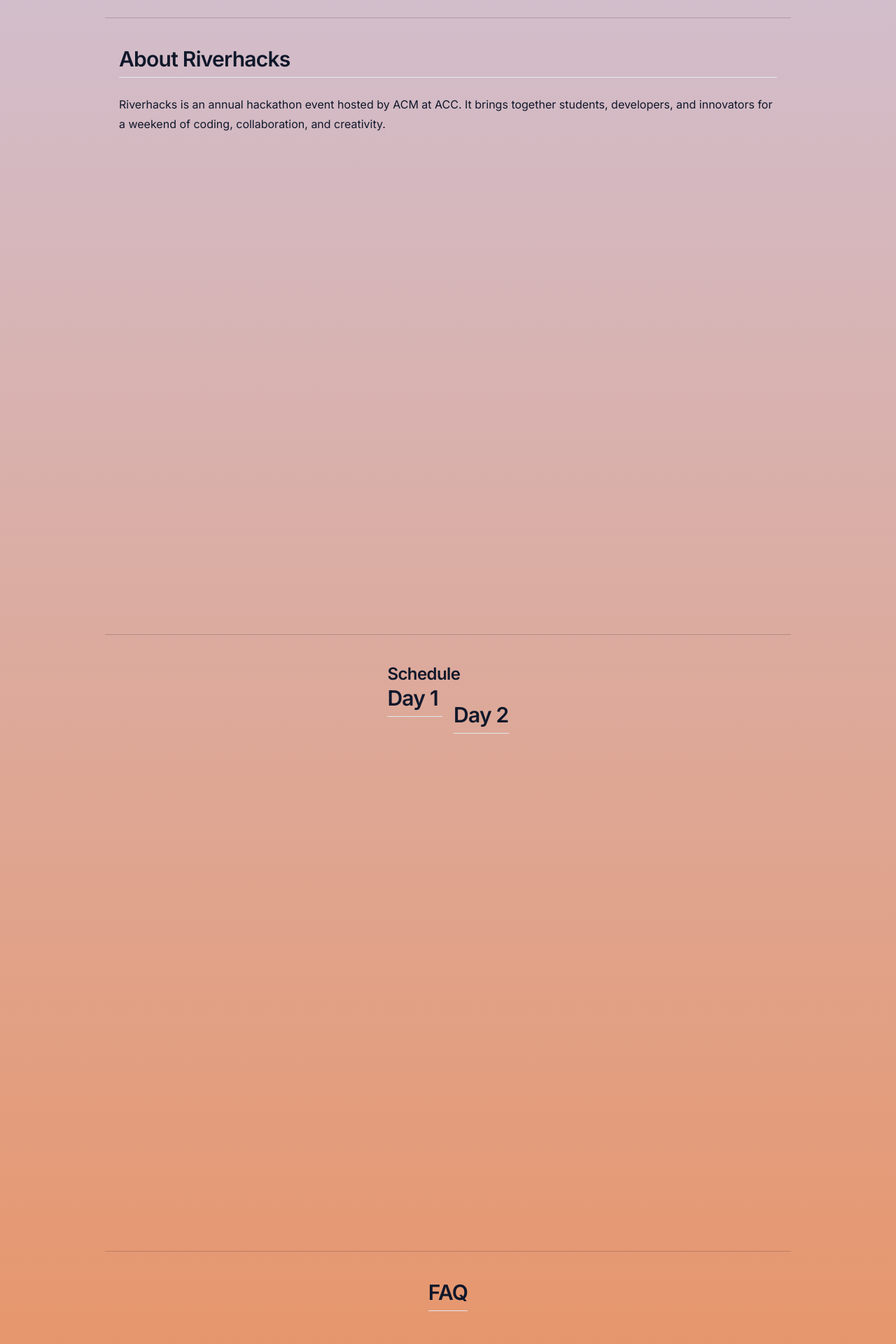
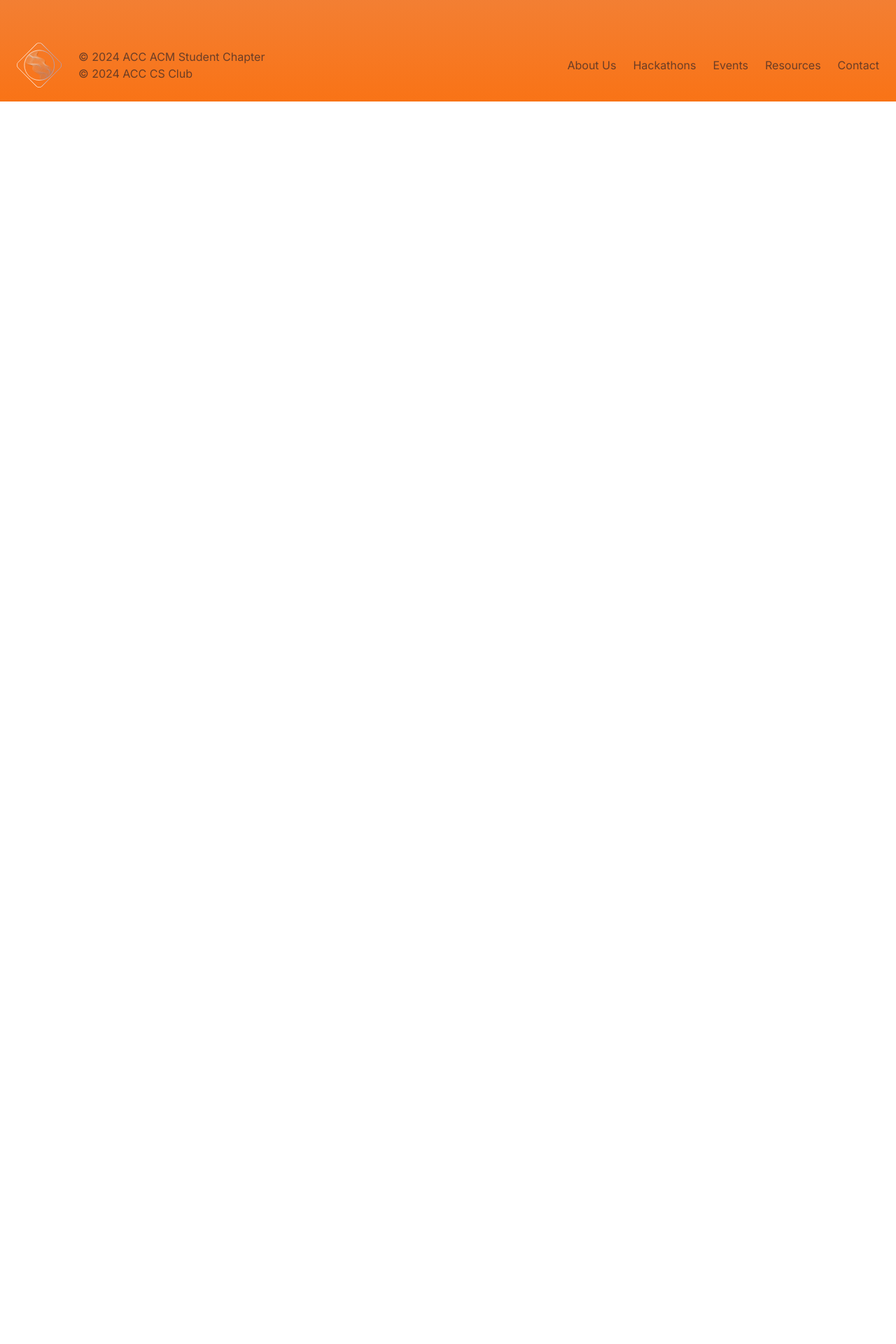
Before and after one commit to MichaelAGolden/acm-website, a Next.js app: page /riverhacks in a window 1280 px wide. Shown: the part 1020-2940 px from the top of the page at 70% size. After the commit the page ends 1165 px from the top, so only its background shows below. Built offline with nearby package versions, Linux system fonts and the light colour scheme.

Commit message:
Removed unnecessary sections

```diff
--- a/src/app/riverhacks/page.tsx
+++ b/src/app/riverhacks/page.tsx
@@ -77,50 +77,6 @@
 								</div>
 							</div>
 						</section>
-
-						<Separator className="my-8" />
-
-						<section
-							id="about"
-							className="min-h-screen container px-5">
-							<TypographyH2>About Riverhacks</TypographyH2>
-							<TypographyP>
-								Riverhacks is an annual hackathon event hosted by ACM at ACC. It
-								brings together students, developers, and innovators for a
-								weekend of coding, collaboration, and creativity.
-							</TypographyP>
-						</section>
-
-						<Separator className="my-8" />
-
-						<section
-							id="schedule"
-							className="min-h-screen px-5">
-							<TypographyH3>Schedule</TypographyH3>
-							<div className="columns-2">
-								<TypographyH2 className='break-after-column'>Day 1</TypographyH2>
-								<TypographyP></TypographyP>
-								<TypographyH2>Day 2</TypographyH2>
-							</div>
-						</section>
-
-						<Separator className="my-8" />
-
-						<section
-							id="faq"
-							className="min-h-screen px-5">
-							<TypographyH2>FAQ</TypographyH2>
-							{/* Add frequently asked questions */}
-						</section>
-
-						<Separator className="my-8" />
-
-						<section
-							id="sponsors"
-							className="min-h-screen px-5">
-							<TypographyH2>Sponsors</TypographyH2>
-							{/* Add sponsor logos or details */}
-						</section>
 					</div>
 				</div>
 			</main>
```
